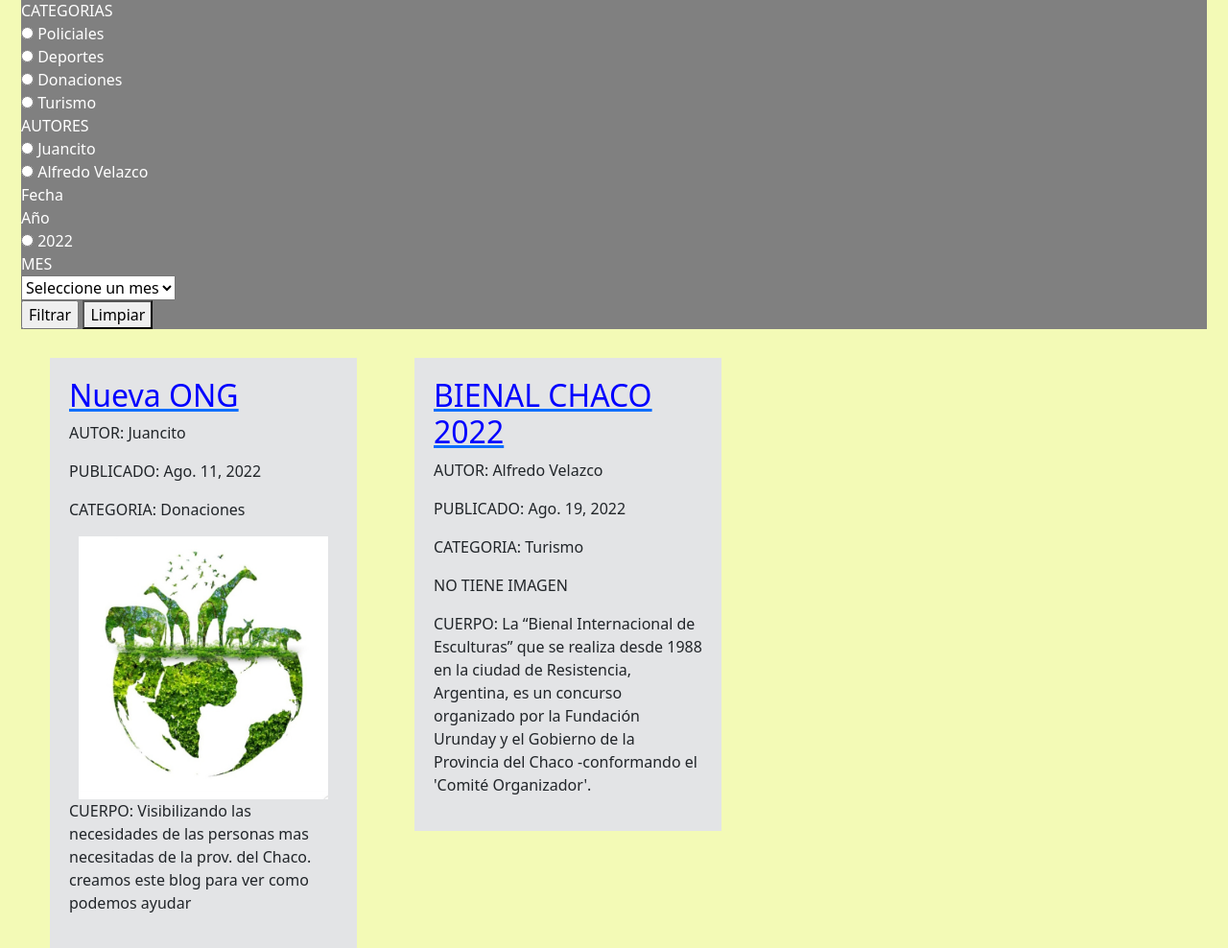
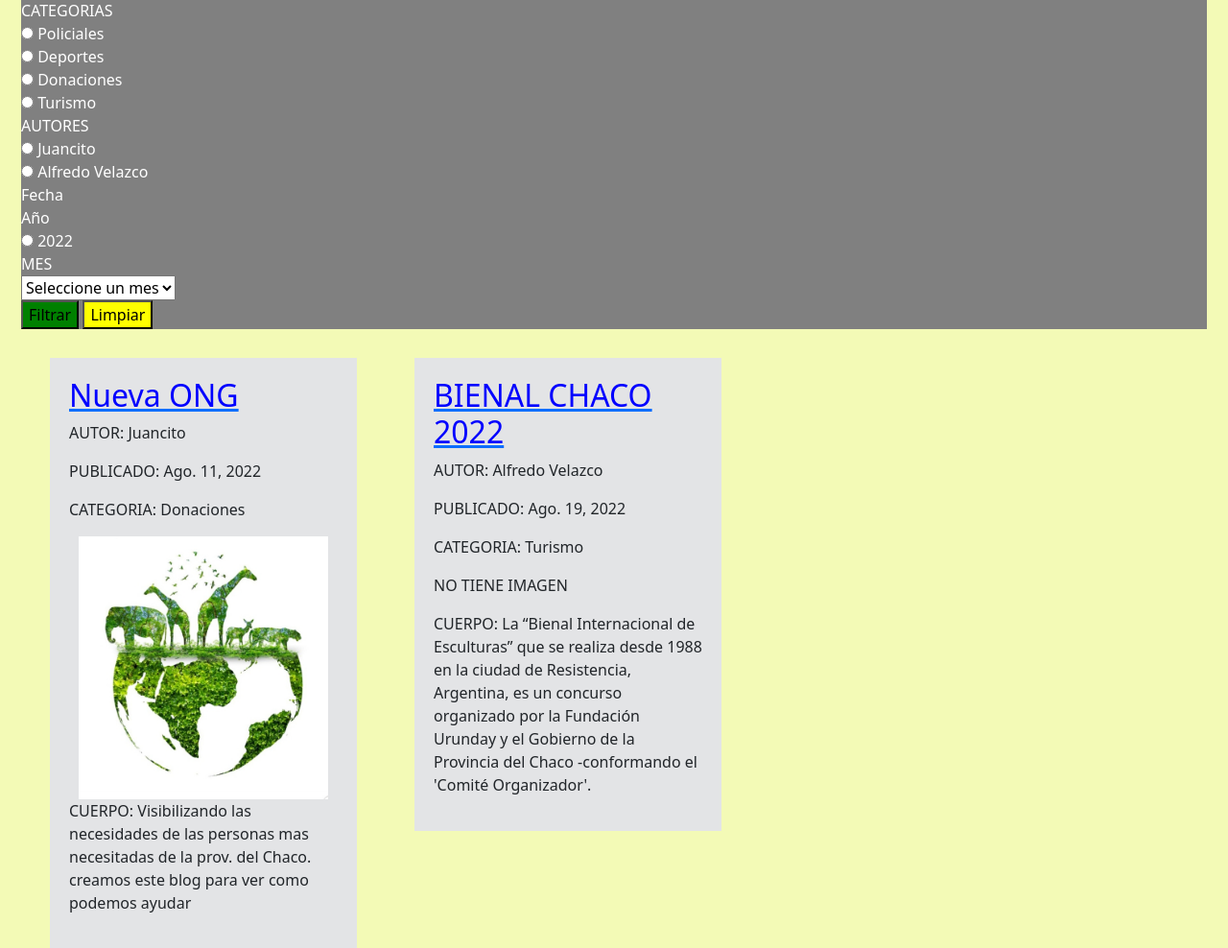
Before and after one commit to Karlos65/ProyBlog4, a Django app: page /Noticias/ in a window 1280 px wide. Shown: the part 209-1197 px from the top of the page at 96% size. Run offline with Django 3.2, Linux system fonts and the light colour scheme; data comes from the database, SQL or seed files in the repository.

Commit message:
Agregados colroes a botones

```diff
--- a/templates/noticias/listar_noticias.html
+++ b/templates/noticias/listar_noticias.html
@@ -44,8 +44,8 @@
                 </select>
                 </div>
             </div>
-            <input type="submit" value="Filtrar">
-            <a href="{% url 'noticias:listar_noticias' %}"><button>Limpiar</button></a>
+            <input type="submit" value="Filtrar" style="background-color:green">
+            <a href="{% url 'noticias:listar_noticias' %}"><button style="background-color:yellow">Limpiar</button></a>
         </form>
     </div>
         {% if notis %}
```
